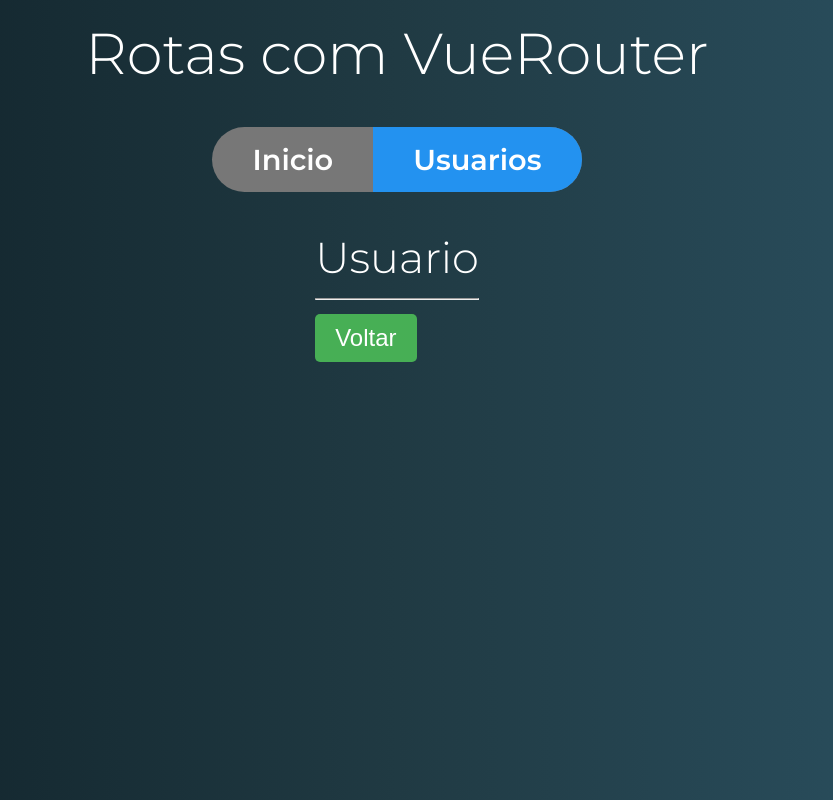
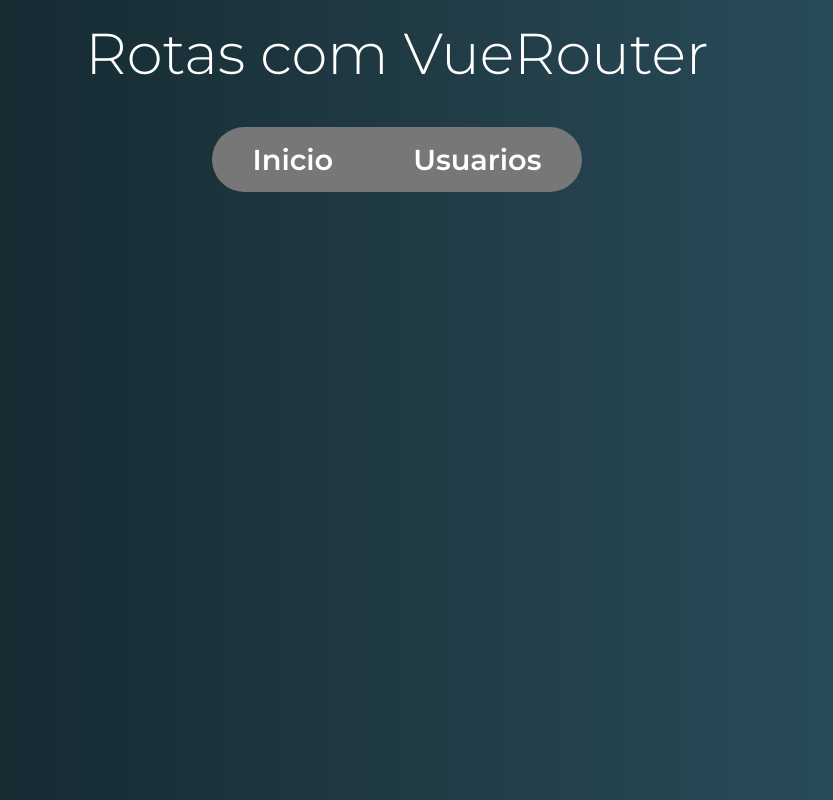
Before and after one commit to PedroRocha94/aprendendo-vuejs, a Vue app in the folder rotas-exercicios/: page /usuarios in a window 1280 px wide. Shown: the whole page, without its empty margins (243-1076 px from the left). Built offline with nearby package versions, Linux system fonts and the light colour scheme.

Commit message:
Configuring route parameters

```diff
--- a/rotas-exercicios/src/components/template/Menu.vue
+++ b/rotas-exercicios/src/components/template/Menu.vue
@@ -11,7 +11,7 @@
                 </a>
             </router-link>
             <router-link
-                to="/usuarios"
+                to="/usuarios/10"
                 tag="li"
                 active-class="active"
             >
--- a/rotas-exercicios/src/router.js
+++ b/rotas-exercicios/src/router.js
@@ -11,7 +11,7 @@
         path: '/',
         component: Inicio
     },{
-        path: '/usuarios',
+        path: '/usuarios/:id',
         component: Usuario
     }]
 })
```
